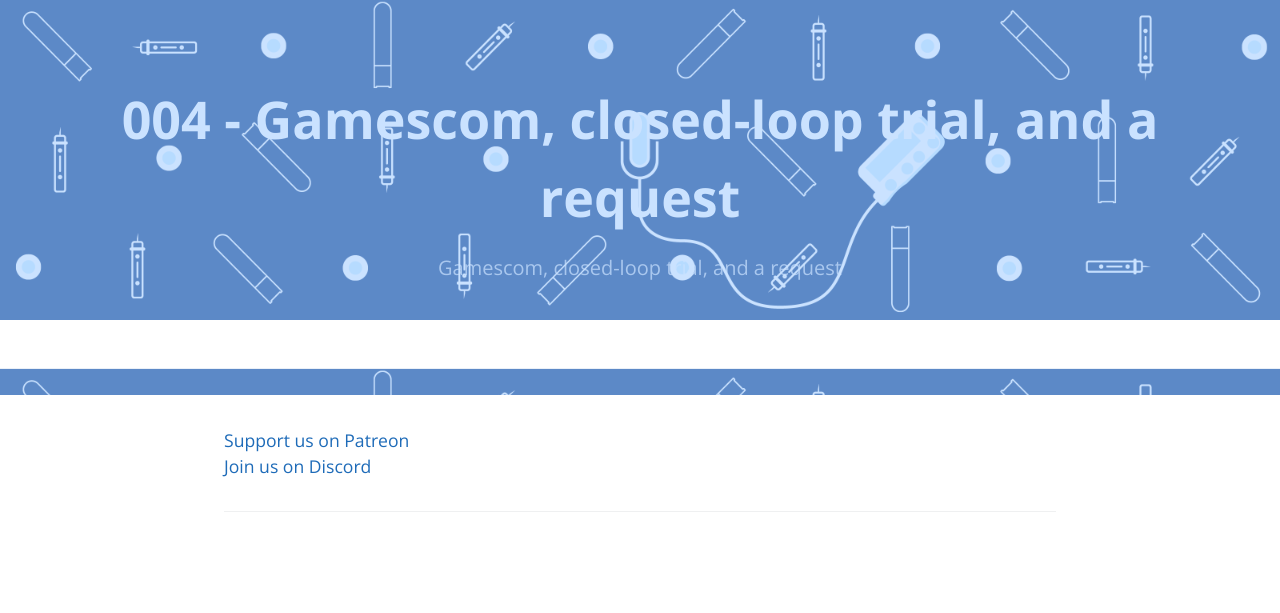
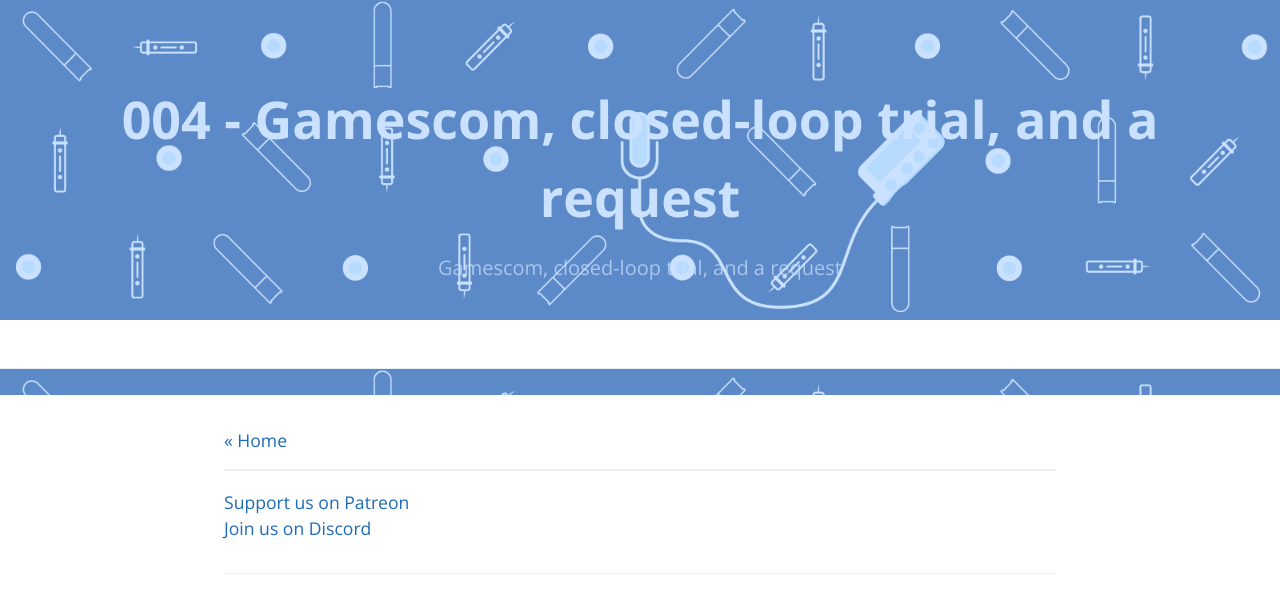
Before and after one commit to cascer1/diacast, a Jekyll site: the page built from _posts/2017-09-24-004.md, in a window 1280 px wide. Shown: the top 613 px of the page. Built offline with Jekyll 4.4.1, drawn with Linux system fonts in a browser that asks for light colours.

Commit message:
add episodes

```diff
--- a/_layouts/post.html
+++ b/_layouts/post.html
@@ -16,6 +16,8 @@
     </header>
 
     <main id="content" class="main-content" role="main">
+      <a href="{{site.url | relative_url}}">&laquo; Home</a>
+      <hr />
       {{ content }}
 
       <footer class="site-footer">
```
